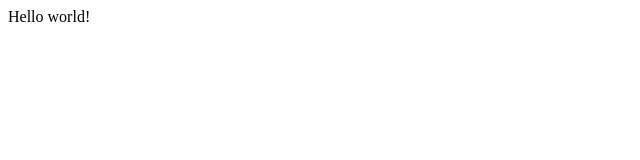
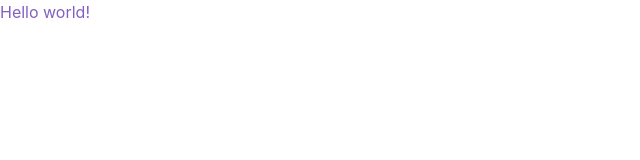
Before and after one commit to Gibbsforce/carloschavez, a React (Vite) app in the folder client/: page / in a window 1280 px wide. Shown: the top 160 px of the page, without its empty margins (0-640 px from the left). Built offline with nearby package versions, Linux system fonts and the light colour scheme.

Commit message:
chakra scheme theme defined

```diff
--- a/client/src/App.jsx
+++ b/client/src/App.jsx
@@ -1,10 +1,12 @@
+// chakra test
+import { Box } from "@chakra-ui/react"
 // Routing
 import { BrowserRouter as Router, Routes, Route } from "react-router-dom"
 const App = () => {
   return (
     <Router>
       <Routes>
-        <Route path="/" element={<div>Hello world!</div>} />
+        <Route path="/" element={<Box color="primary">Hello world!</Box>} />
       </Routes>
     </Router>
   )
--- a/client/src/main.jsx
+++ b/client/src/main.jsx
@@ -1,9 +1,13 @@
 import React from 'react'
 import ReactDOM from 'react-dom/client'
 import App from './App'
-
+// styles
+import { ChakraProvider } from "@chakra-ui/react"
+import { companyColors } from "./styles/theme"
 ReactDOM.createRoot(document.getElementById('root')).render(
   <React.StrictMode>
-    <App />
+    <ChakraProvider theme={companyColors}>
+      <App />
+    </ChakraProvider>
   </React.StrictMode>
 )
--- /dev/null
+++ b/client/src/styles/theme.js
@@ -0,0 +1,10 @@
+import { extendTheme } from "@chakra-ui/react"
+export const companyColors = extendTheme({
+  colors: {
+    primary: "#845EC2",
+    secondary: "#FF6F91",
+    highlight: "#00C9A7",
+    warning: "#FFC75F",
+    danger: "#C34A36",
+  },
+})
```
